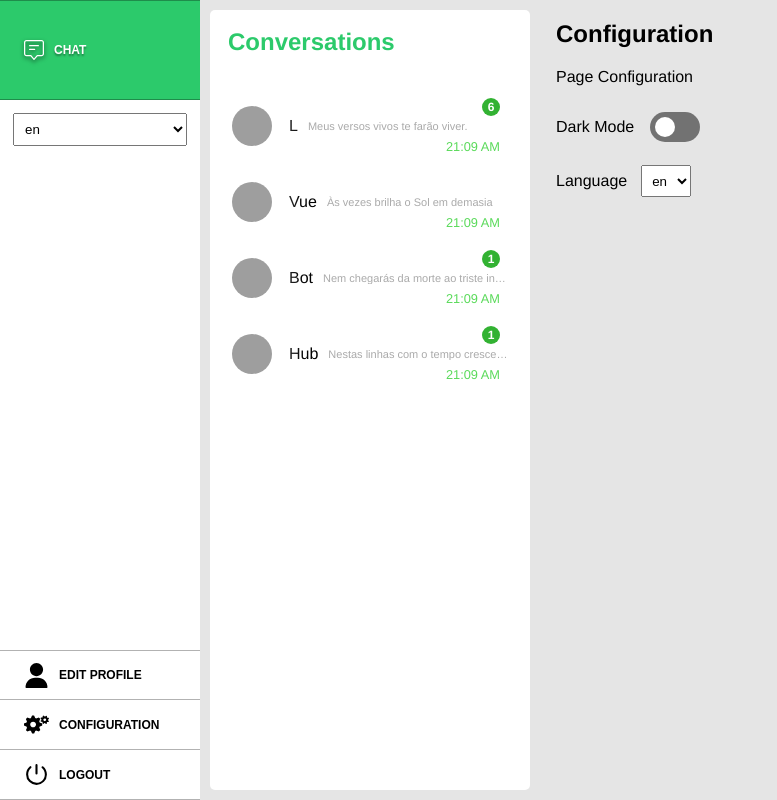
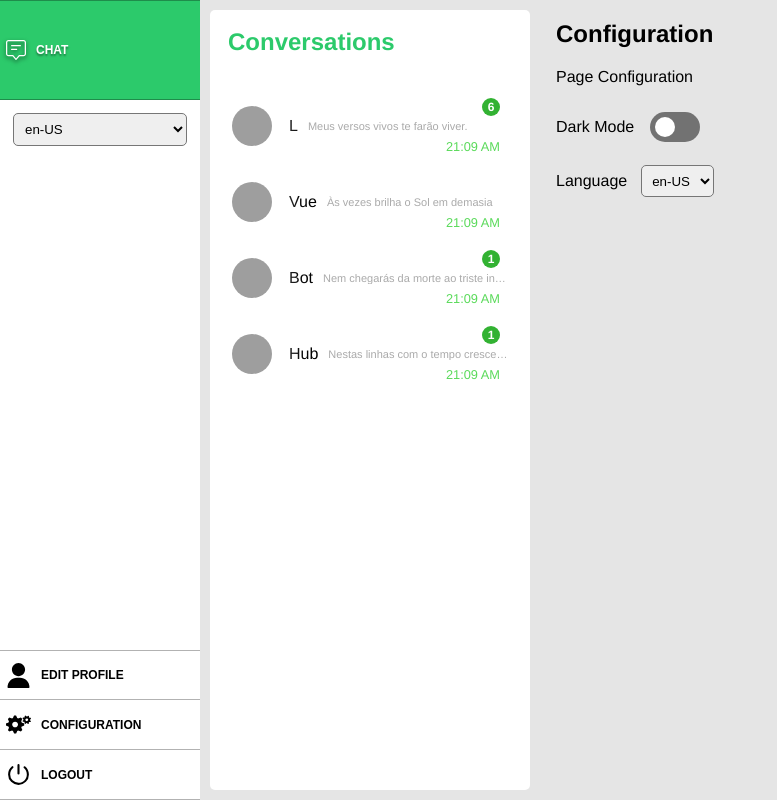
Before and after one commit to lucasferreiralimax/chat-vue, a Vue app: page /config in a window 1280 px wide. Shown: the whole page, without its empty margins (0-777 px from the left). Built offline with nearby package versions, Linux system fonts and the light colour scheme; sample sign-in values are in the browser's storage; grey boxes are pictures that could not be loaded.

Commit message:
update lang code, adjustment html lang and localStorage lang :hammer:

```diff
--- a/public/index.html
+++ b/public/index.html
@@ -1,5 +1,5 @@
 <!DOCTYPE html>
-<html lang="en">
+<html lang="en-US">
   <head>
     <meta charset="utf-8">
     <meta http-equiv="X-UA-Compatible" content="IE=edge">
--- a/src/components/Languages.vue
+++ b/src/components/Languages.vue
@@ -1,6 +1,6 @@
 <template lang="html">
   <select class="languages" v-model="$i18n.locale">
-    <option v-for="(lang, i) in langs" :key="`Lang${i}`" :value="lang">{{ lang }}</option>
+    <option v-for="(lang, i) in langs" :key="`Lang-${i}`" :value="lang">{{ lang }}</option>
   </select>
 </template>
 
@@ -9,7 +9,20 @@ export default {
   name: 'languages',
   data () {
     return {
-      langs: ['pt', 'en', 'ru', 'es', 'fr']
+      langs: ['pt-BR', 'en-US', 'ru-RU', 'es-ES', 'fr-FR']
+    }
+  },
+  created () {
+    let localLang = localStorage.getItem("lang") ? localStorage.getItem("lang") : "en-US"
+    if(localLang) {
+      this.$i18n.locale = localLang
+      document.querySelector('html').setAttribute('lang', localLang)
+    }
+  },
+  watch: {
+    '$i18n.locale' (value) {
+      localStorage.setItem("lang", value)
+      document.querySelector('html').setAttribute('lang', value)
     }
   }
 }
@@ -17,6 +30,7 @@ export default {
 
 <style lang="stylus">
 .languages
+  border-radius 5px
   margin 1em
   padding .5em
 </style>
--- a/src/i18n.js
+++ b/src/i18n.js
@@ -17,7 +17,7 @@ function loadLocaleMessages () {
 }
 
 export default new VueI18n({
-  locale: process.env.VUE_APP_I18N_LOCALE || 'en',
-  fallbackLocale: process.env.VUE_APP_I18N_FALLBACK_LOCALE || 'en',
+  locale: process.env.VUE_APP_I18N_LOCALE || 'en-US',
+  fallbackLocale: process.env.VUE_APP_I18N_FALLBACK_LOCALE || 'en-US',
   messages: loadLocaleMessages()
 })
```
Also changed, not shown: src/locales/en-US.json (renamed from src/locales/en.json), src/locales/es-ES.json (renamed from src/locales/es.json), src/locales/fr-FR.json (renamed from src/locales/fr.json), src/locales/pt-BR.json (renamed from src/locales/pt.json), src/locales/ru-RU.json (renamed from src/locales/ru.json), 1 other file (tests, documents, lock files or other folders).
